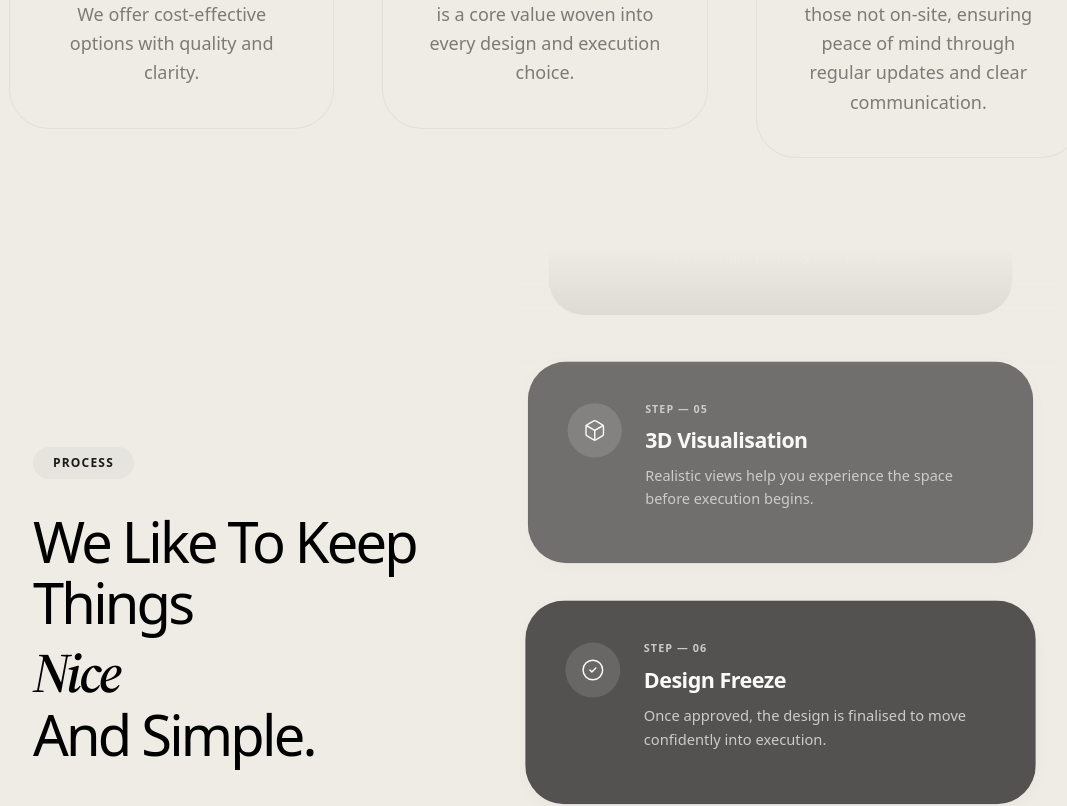
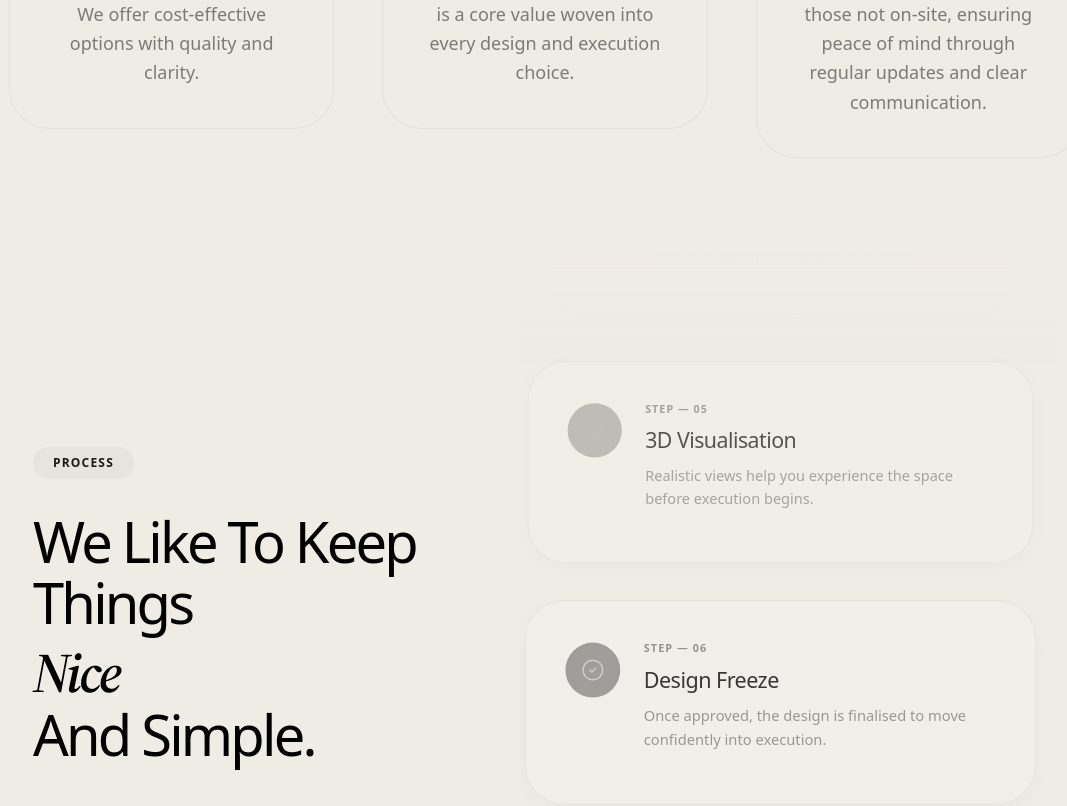
Before and after one commit to hue-matrix/Hue, a Next.js app: page / in a window 1280 px wide. Shown: the part 4020-4826 px from the top of the page, without its empty margins (95-1162 px from the left). Built offline with nearby package versions, Linux system fonts and the light colour scheme.

Commit message:
New UI CHANGES 2

```diff
--- a/components/sections/Process.tsx
+++ b/components/sections/Process.tsx
@@ -118,18 +118,18 @@ export const Process = () => {
                             {steps.map((step, index) => (
                                 <Reveal key={index} delay={index * 0.05} y={30}>
                                     <div className="relative px-4 flex flex-col gap-2">
-                                        <div className="bg-[#333333] text-white rounded-3xl p-6 md:p-8 flex flex-col gap-5 border border-white/5 hover:bg-[#111111] transition-colors duration-500 group shadow-[0_2px_12px_rgba(0,0,0,0.03)]">
-                                            <div className="w-14 h-14 rounded-full bg-[#555555] flex items-center justify-center text-white shrink-0 group-hover:bg-[#2a2a2a] transition-colors">
+                                        <div className="bg-[#f7f3ed] rounded-3xl p-6 md:p-8 flex flex-col gap-5 border border-black/5 hover:bg-[#ffffff] transition-colors duration-500 group shadow-[0_2px_12px_rgba(0,0,0,0.03)]">
+                                            <div className="w-14 h-14 rounded-full bg-[#1a1a1a] flex items-center justify-center text-white shrink-0 group-hover:bg-[#2a2a2a] transition-colors">
                                                 {step.icon}
                                             </div>
                                             <div>
-                                                <div className="text-[11px] font-bold tracking-widest uppercase text-white/60 group-hover:text-white/80 mb-2 transition-colors">
+                                                <div className="text-[11px] font-bold tracking-widest uppercase text-black/50 group-hover:text-black/70 mb-2 transition-colors">
                                                     Step — 0{index + 1}
                                                 </div>
-                                                <div className="text-xl font-bold font-sans tracking-tight text-white mb-2">{step.title}</div>
-                                                <div className="text-[15px] text-white/70 group-hover:text-white/80 leading-relaxed transition-colors">
+                                                <h3 className="text-xl font-bold font-sans tracking-tight text-[#1a1a1a] mb-2">{step.title}</h3>
+                                                <p className="text-[15px] text-[#1a1a1a]/70 group-hover:text-[#1a1a1a]/80 leading-relaxed transition-colors">
                                                     {step.description}
-                                                </div>
+                                                </p>
                                             </div>
                                         </div>
                                     </div>
@@ -164,16 +164,9 @@ const StepCard = ({ step, index, progress }: { step: typeof steps[0], index: num
 
     const opacity = useTransform(distance, activeRange, [0, 0.4, 1, 0.4, 0]);
     const scale = useTransform(distance, activeRange, [0.85, 0.95, 1, 0.95, 0.85]);
-    const backgroundColor = useTransform(distance, activeRange, ["#333333", "#333333", "#111111", "#333333", "#333333"]);
-    const textColor = useTransform(distance, activeRange, ["#ffffff", "#ffffff", "#ffffff", "#ffffff", "#ffffff"]);
-    const mutedTextColor = useTransform(distance, activeRange, [
-        "rgba(255,255,255,0.6)",
-        "rgba(255,255,255,0.6)",
-        "rgba(255,255,255,0.8)",
-        "rgba(255,255,255,0.6)",
-        "rgba(255,255,255,0.6)"
-    ]);
-    const iconBgColor = useTransform(distance, activeRange, ["#555555", "#555555", "#2a2a2a", "#555555", "#555555"]);
+    const backgroundColor = useTransform(distance, activeRange, ["#efebe5", "#efebe5", "#f7f3ed", "#efebe5", "#efebe5"]);
+    const iconBgColor = useTransform(distance, activeRange, ["#d4d0ca", "#d4d0ca", "#1a1a1a", "#d4d0ca", "#d4d0ca"]);
+    const iconTextColor = useTransform(distance, activeRange, ["#1a1a1a", "#1a1a1a", "#ffffff", "#1a1a1a", "#1a1a1a"]);
 
     return (
         <div className="w-full flex justify-center py-4" style={{ height: "240px" }}>
@@ -183,7 +176,7 @@ const StepCard = ({ step, index, progress }: { step: typeof steps[0], index: num
             >
                 <div className="shrink-0 pt-0.5">
                     <motion.div
-                        style={{ backgroundColor: iconBgColor, color: textColor }}
+                        style={{ backgroundColor: iconBgColor, color: iconTextColor }}
                         className="w-14 h-14 rounded-full flex items-center justify-center"
                     >
                         {step.icon}
@@ -191,24 +184,19 @@ const StepCard = ({ step, index, progress }: { step: typeof steps[0], index: num
                 </div>
 
                 <div className="flex flex-col gap-1.5 relative z-10 box-border">
-                    <motion.div
-                        style={{ color: mutedTextColor }}
-                        className="text-[11px] font-bold tracking-widest uppercase"
-                    >
+                    <div className="text-[11px] font-bold tracking-widest uppercase text-black/50">
                         Step — 0{index + 1}
-                    </motion.div>
-                    <motion.div
-                        style={{ color: textColor }}
+                    </div>
+                    <motion.h3
                         className="text-[22px] font-bold font-sans tracking-tight"
                     >
                         {step.title}
-                    </motion.div>
-                    <motion.div
-                        style={{ color: mutedTextColor }}
-                        className="text-[15px] leading-relaxed mt-0.5 line-clamp-3"
+                    </motion.h3>
+                    <motion.p
+                        className="text-[15px] leading-relaxed mt-0.5 line-clamp-3 text-black/70"
                     >
                         {step.description}
-                    </motion.div>
+                    </motion.p>
                 </div>
             </motion.div>
         </div>
```
